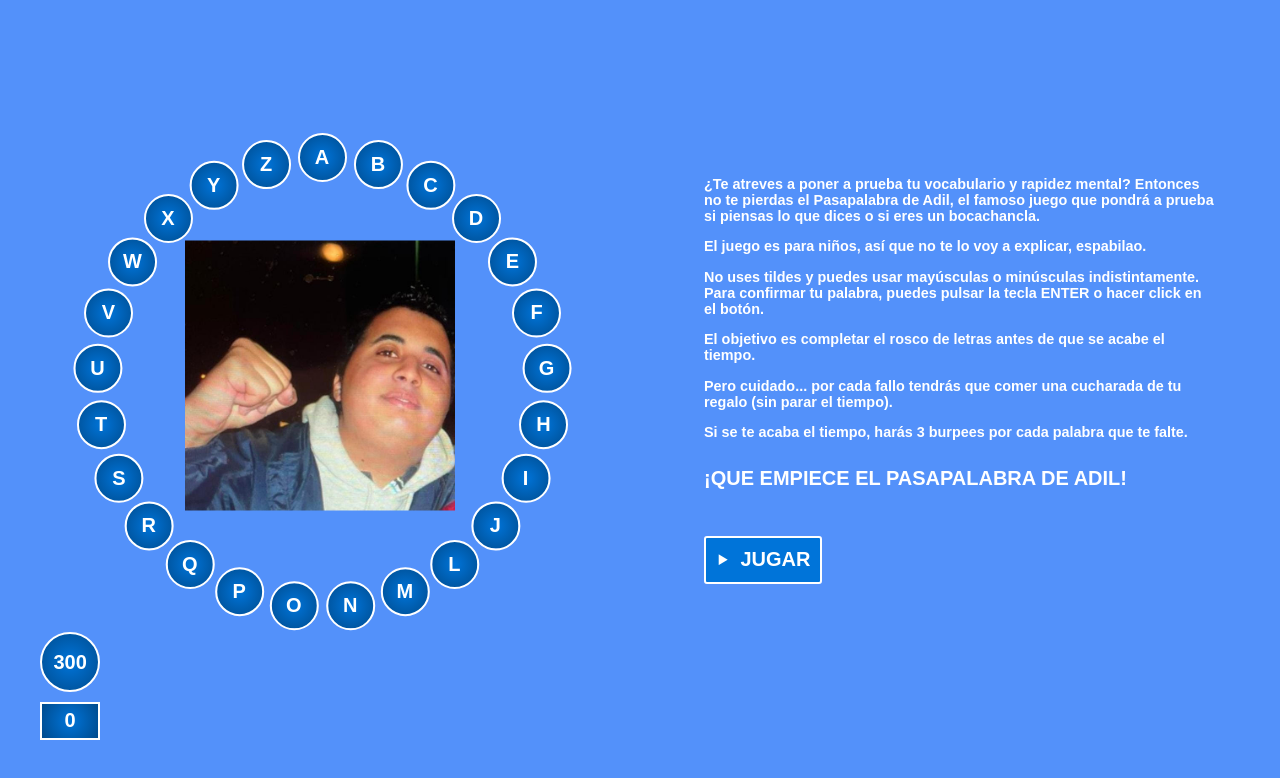
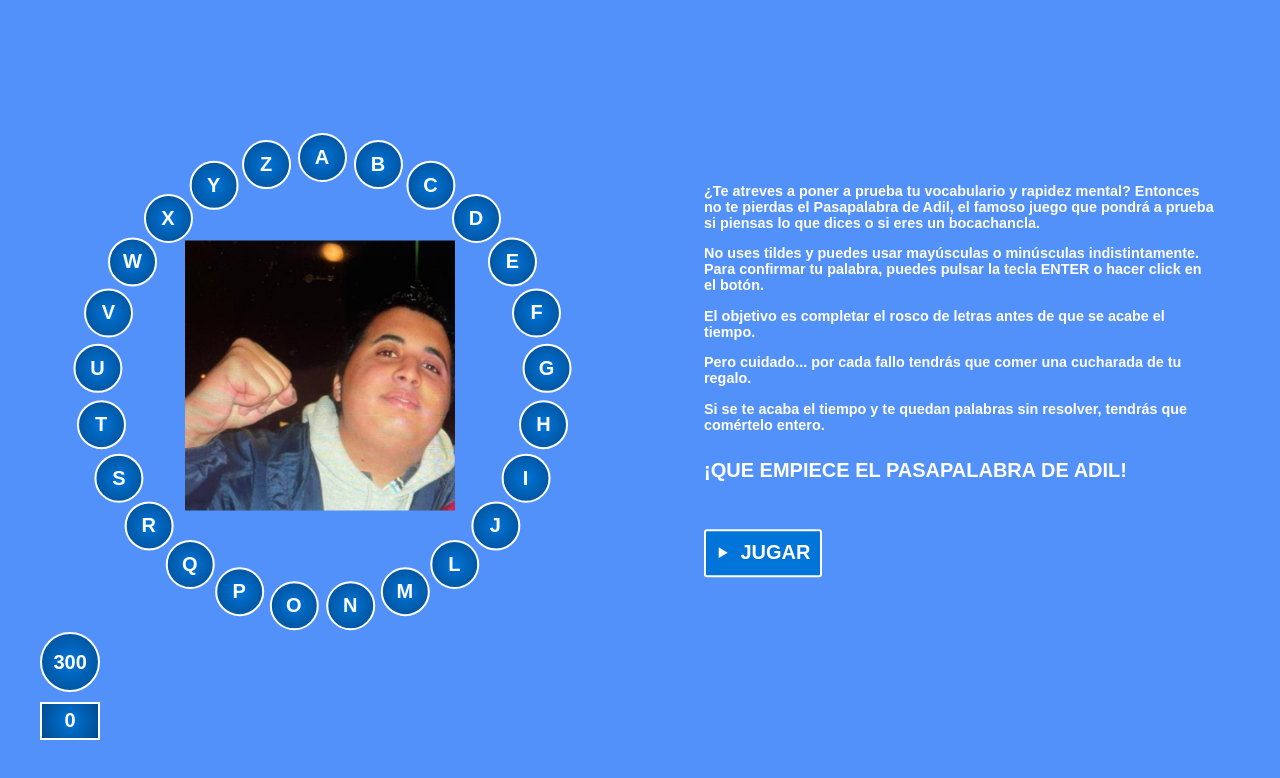
Before and after one commit to adilete23/enemigoinvisible23, a plain HTML site: page index.html in a window 1280 px wide. Drawn offline with nearby package versions, Linux system fonts and the light colour scheme; files whose address does not match are found by name.

Commit message:
Update index.html

```diff
--- a/index.html
+++ b/index.html
@@ -92,11 +92,10 @@
 			<i id="js--close" class="icon-close hidden"></i>
 			<div id="js--ng-controls" class="ng-controls">
 				<p>¿Te atreves a poner a prueba tu vocabulario y rapidez mental? Entonces no te pierdas el Pasapalabra de Adil, el famoso juego que pondrá a prueba si piensas lo que dices o si eres un bocachancla.</p>
-				<p>El juego es para niños, así que no te lo voy a explicar, espabilao.</p>
 				<p>No uses tildes y puedes usar mayúsculas o minúsculas indistintamente. Para confirmar tu palabra, puedes pulsar la tecla ENTER o hacer click en el botón.</p>
 				<p>El objetivo es completar el rosco de letras antes de que se acabe el tiempo.</p>
-				<p>Pero cuidado... por cada fallo tendrás que comer una cucharada de tu regalo (sin parar el tiempo).</p>
-				<p>Si se te acaba el tiempo, harás 3 burpees por cada palabra que te falte.</p>
+				<p>Pero cuidado... por cada fallo tendrás que comer una cucharada de tu regalo.</p>
+				<p>Si se te acaba el tiempo y te quedan palabras sin resolver, tendrás que comértelo entero.</p>
 				<h4>¡Que empiece el Pasapalabra de Adil!</h4>
 				<a id="js--new-game" class="btn"><i class="icon-play"></i>Jugar</a>
 			</div>
```
